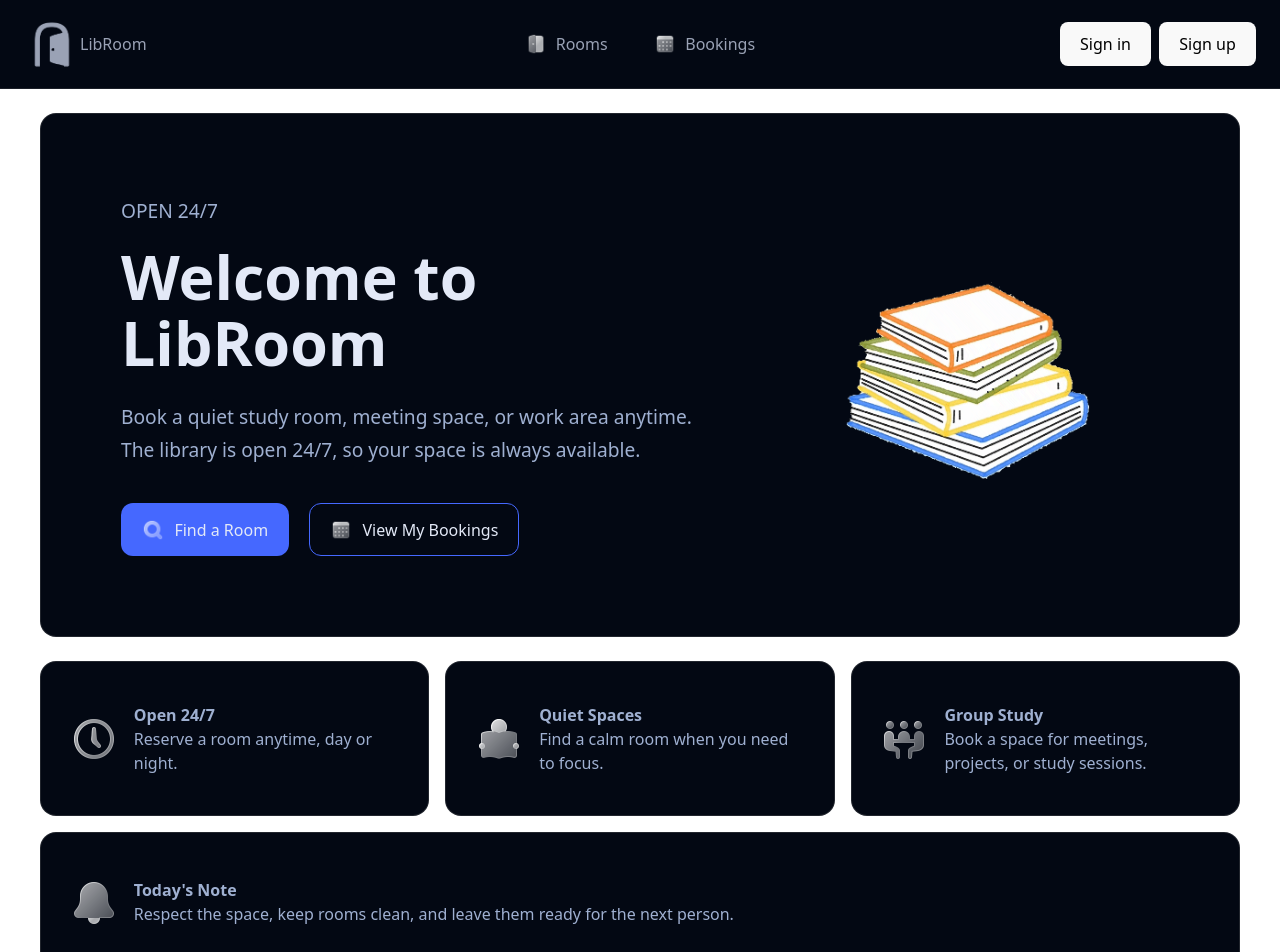
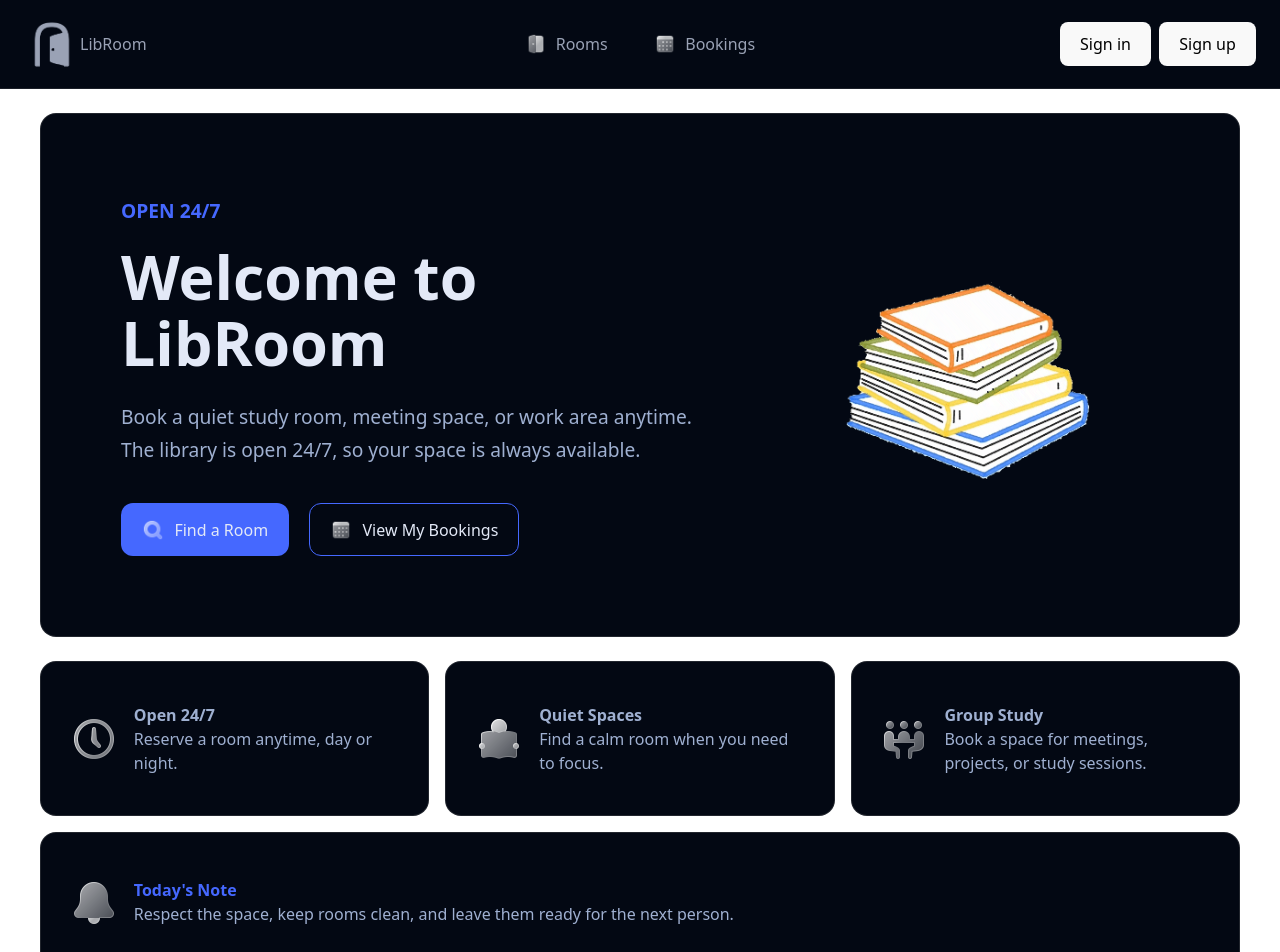
Before and after one commit to AWF-Group13/frontend, a React (Vite) app: page / in a window 1280 px wide. Shown: the top 952 px of the page. Built offline with nearby package versions, Linux system fonts and the light colour scheme; no server answers.

Commit message:
highlight title

```diff
--- a/src/pages/HomePage.css
+++ b/src/pages/HomePage.css
@@ -38,6 +38,11 @@
   font-size: 1.2rem;
   line-height: 1.75;
   max-width: 48rem;
+}
+
+.open {
+  color: #4568ff;
+  font-weight: 700;
 }
 
 .welcome > div {
--- a/src/pages/HomePage.tsx
+++ b/src/pages/HomePage.tsx
@@ -5,7 +5,7 @@ function HomePage() {
   return (
     <>
       <section className="welcome">
-        <p>OPEN 24/7</p>
+        <p className="open">OPEN 24/7</p>
         <h1>Welcome to LibRoom</h1>
         <p>
           Book a quiet study room, meeting space, or work area anytime.
@@ -52,7 +52,7 @@ function HomePage() {
       <div className="box note">
         <img src="/bell.png" alt="" width="48" height="48" />
         <div>
-          <b>Today's Note</b>
+          <b className="open">Today's Note</b>
           <br />
           Respect the space, keep rooms clean, and leave them ready for the next
           person.
```
